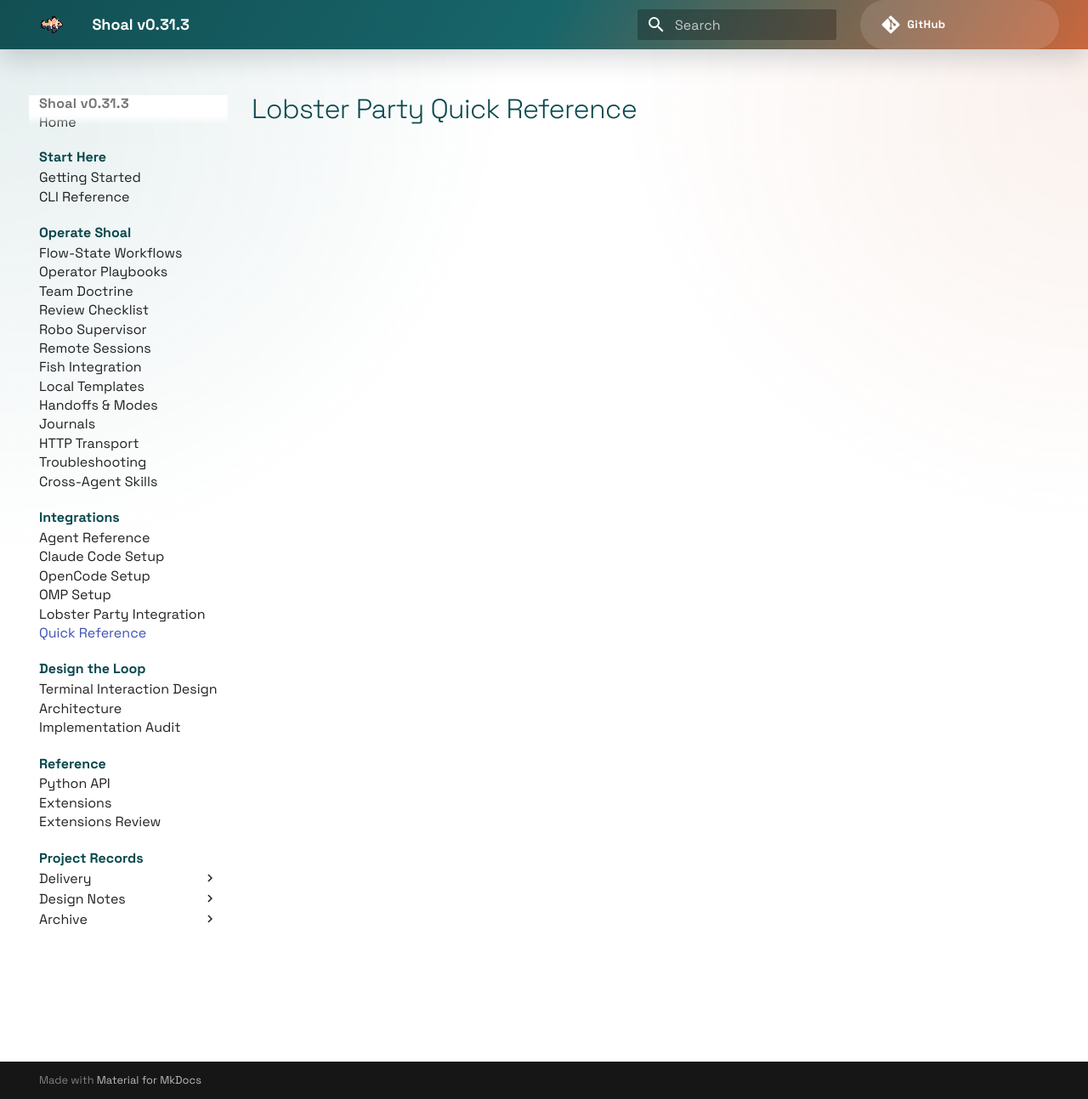
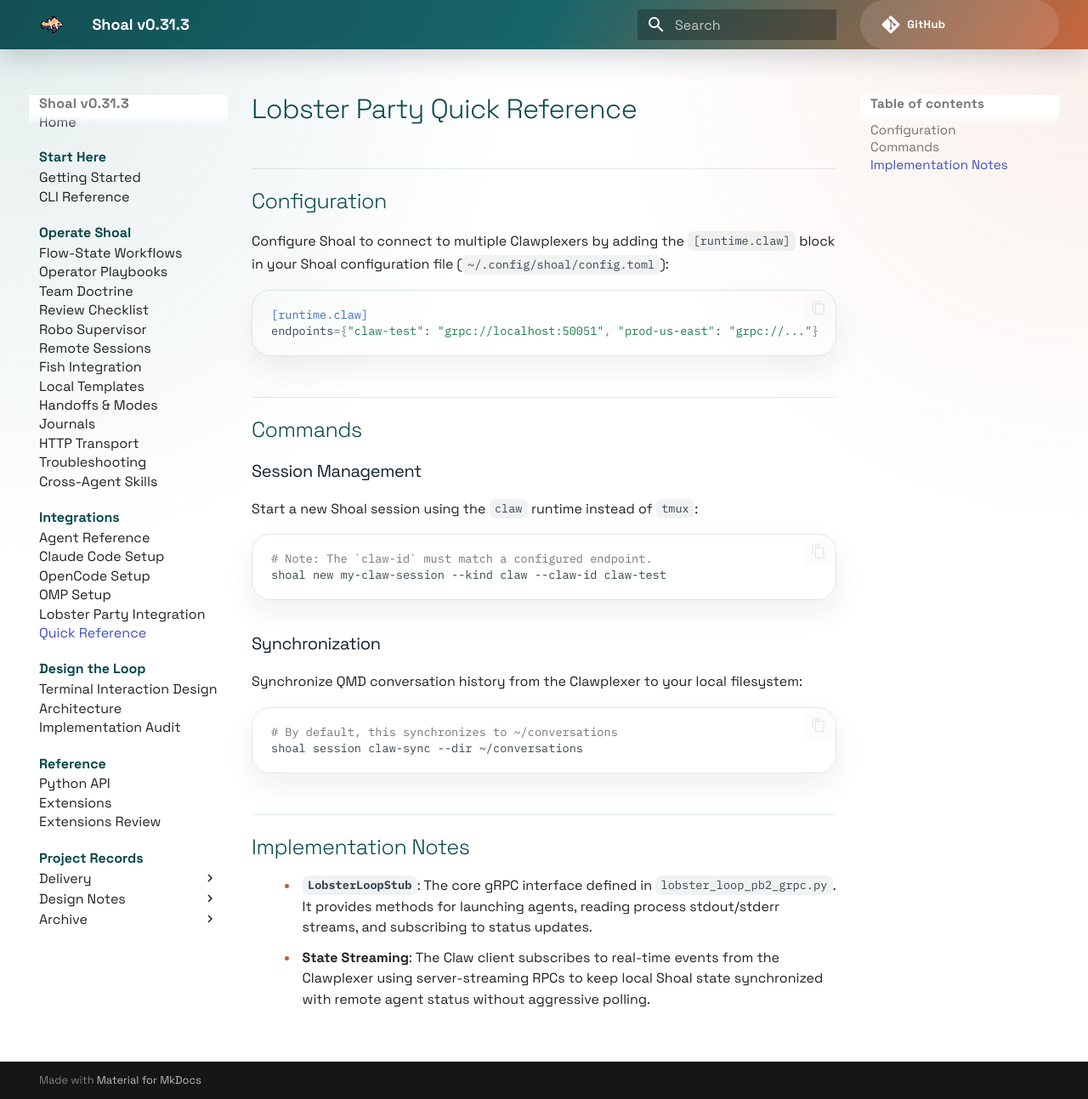
Before and after one commit to TheShoal/shoal-cli, an MkDocs documentation site: the page built from docs/lobster-quickref.md, in a window 1280 px wide and 1293 px high. Shown: the whole window at 85% size. Built offline with MkDocs 1.6.1 and Material for MkDocs 9.7.7, drawn with Linux system fonts in a browser that asks for light colours; comment, search, counter and statistics services are not loaded.

Commit message:
docs(lobster): Update integration docs

````diff
--- a/docs/lobster-quickref.md
+++ b/docs/lobster-quickref.md
@@ -1 +1,35 @@
 # Lobster Party Quick Reference
+
+## Configuration
+
+Configure Shoal to connect to multiple Clawplexers by adding the `[runtime.claw]` block in your Shoal configuration file (`~/.config/shoal/config.toml`):
+
+```toml
+[runtime.claw]
+endpoints={"claw-test": "grpc://localhost:50051", "prod-us-east": "grpc://..."}
+```
+
+## Commands
+
+### Session Management
+
+Start a new Shoal session using the `claw` runtime instead of `tmux`:
+
+```bash
+# Note: The `claw-id` must match a configured endpoint.
+shoal new my-claw-session --kind claw --claw-id claw-test
+```
+
+### Synchronization
+
+Synchronize QMD conversation history from the Clawplexer to your local filesystem:
+
+```bash
+# By default, this synchronizes to ~/conversations
+shoal session claw-sync --dir ~/conversations
+```
+
+## Implementation Notes
+
+*   **`LobsterLoopStub`**: The core gRPC interface defined in `lobster_loop_pb2_grpc.py`. It provides methods for launching agents, reading process stdout/stderr streams, and subscribing to status updates.
+*   **State Streaming**: The Claw client subscribes to real-time events from the Clawplexer using server-streaming RPCs to keep local Shoal state synchronized with remote agent status without aggressive polling.
````
Also changed, not shown: docs/lobster-integration.md (+20 -0 lines), 1 other file.
